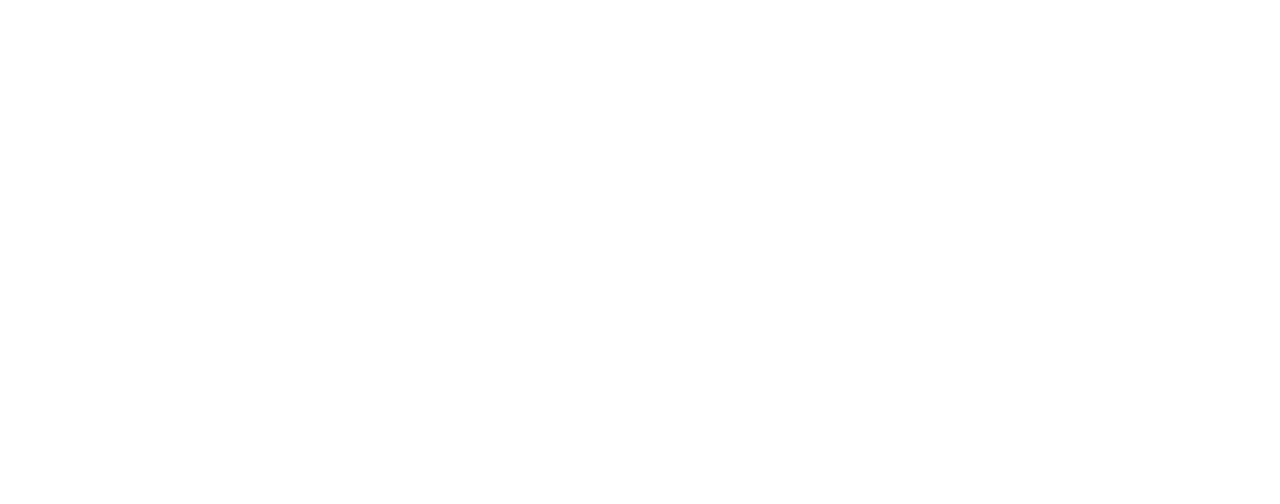
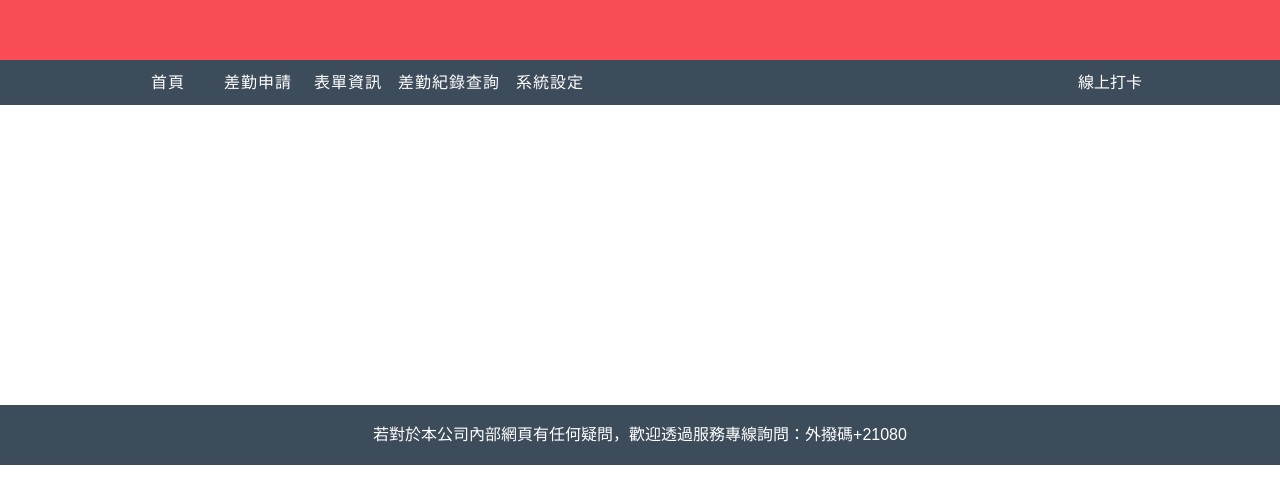
Before and after one commit to gnux123/eip_website_example, a website: page index.html in a window 1280 px wide. Drawn offline with Linux system fonts and the light colour scheme.

Commit message:
範例練習.

```diff
--- a/index.html
+++ b/index.html
@@ -13,7 +13,19 @@
             <div class="header_wrap"></div>
         </div>
         <div class="navs">
-            <div class="navs_wrap"></div>
+            <div class="navs_wrap">
+                <ul class="main_navs">
+                    <li><a href="#">首頁</a></li>
+                    <li><a href="#">差勤申請</a></li>
+                    <li><a href="#">表單資訊</a></li>
+                    <li><a href="#">差勤紀錄查詢</a></li>
+                    <li><a href="#">系統設定</a></li>
+                </ul>
+
+                <a href="#" class="btn_checkin">
+                    <span>線上打卡</span>
+                </a>
+            </div>
         </div>
         <div class="content">
             <div class="content_wrap">
@@ -21,7 +33,9 @@
             </div>
         </div>
         <div class="footer">
-            <div class="footer_wrap"></div>
+            <div class="footer_wrap">
+                <p>若對於本公司內部網頁有任何疑問，歡迎透過服務專線詢問：外撥碼+21080</p>
+            </div>
         </div>
     </div>
 </body>
--- a/scss/_vars.scss
+++ b/scss/_vars.scss
@@ -1,3 +1,14 @@
-$font-size: 12px;
+$font-size: 16px;
 
 $frame_lists: header, navs, content, footer;
+
+//colors
+$red-fa: #FA4D56;
+$orange-fd: #FD9B5B;
+$green-2e: #2E8D14;
+$blue-34: #346FF1;
+$blue-02: #0275D8;
+$yellow-ff: #FF9F0A;
+$brown-bd: #BD9302;
+$gray-3d: #3D4C5A;
+$gray-e0: #E0E0E0;
--- a/scss/common.scss
+++ b/scss/common.scss
@@ -1,21 +1,7 @@
 @import "../node_modules/compass-mixins/lib/compass/reset";
+@import "../node_modules/compass-mixins/lib/compass";
 @import "_vars";
 
-body {
-    font-family: Arial, "微軟正黑體", Helvetica, sans-serif;
-    width: 100%;
-    height: 100vh;
-}
-
-@each $keyname in $frame_lists {
-    .#{$keyname} {
-        width: 100%;
-        height: auto;
-
-        & > .#{$keyname}_wrap {
-            width: 100%;
-            min-width: 1024px;
-            height: auto;
-        }
-    }
-}
+//common modules
+@import "common/base";
+@import "common/navs";
--- /dev/null
+++ b/scss/common/_base.scss
@@ -0,0 +1,60 @@
+html, body {
+    font-family: Arial, "微軟正黑體", Helvetica, sans-serif;
+    width: 100%;
+    height: 100vh;
+}
+
+@each $keyname in $frame_lists {
+    .#{$keyname} {
+        width: 100%;
+        height: auto;
+
+        & > .#{$keyname}_wrap {
+            width: 1024px;
+            height: auto;
+            margin: 0 auto;
+        }
+    }
+}
+
+//header
+.header {
+    height: 60px;
+    background: $red-fa;
+}
+
+//navs
+.navs {
+    height: 45px;
+    background: $gray-3d;
+
+    & > &_wrap {
+        position: relative;
+
+    }
+}
+
+//content
+.content {
+    & > &_wrap {
+        position: relative;
+        height: auto;
+        min-height: 300px;
+    }
+}
+
+//footer
+.footer {
+    height: 60px;
+    background: $gray-3d;
+    & > &_wrap p {
+        display: block;
+        width: 100%;
+        height: 60px;
+
+        line-height: 60px;
+        text-align: center;
+        font-size: $font-size;
+        color: #fff;
+    }
+}
--- /dev/null
+++ b/scss/common/_navs.scss
@@ -0,0 +1,57 @@
+.main_navs {
+    display: inline-block;
+    height: 100%;
+
+    @include pie-clearfix;
+
+    & > li {
+        @include float(left);
+        display: inline-block;
+        width: auto;
+        min-width: 80px;
+        height: 100%;
+        margin-left: 10px;
+
+        &:first-child { margin-left: 0px; }
+
+
+        a {
+            position: relative;
+            display: inline-block;
+            width: 100%;
+            height: 100%;
+
+            font-size: $font-size;
+            letter-spacing: 1px;
+            text-align: center;
+            text-decoration: none;
+            line-height: 45px;
+            color: #fff;
+
+            &:hover:before {
+                position: absolute;
+                left: 0;
+                bottom: 0px;
+                content: "";
+                display: block;
+                width: 100%;
+                height: 5px;
+                background: $red-fa;
+            }
+        }
+    }
+}
+
+a.btn_checkin {
+    position: absolute;
+    top: 50%;
+    right: 10px;
+    display: inline-block;
+    height: 45px;
+    margin-top: -24.5px;
+
+    font-size: $font-size;
+    text-decoration: none;
+    line-height: 45px;
+    color: #fff;
+}
```
Also changed, not shown: css/common.css, 1 other file.
